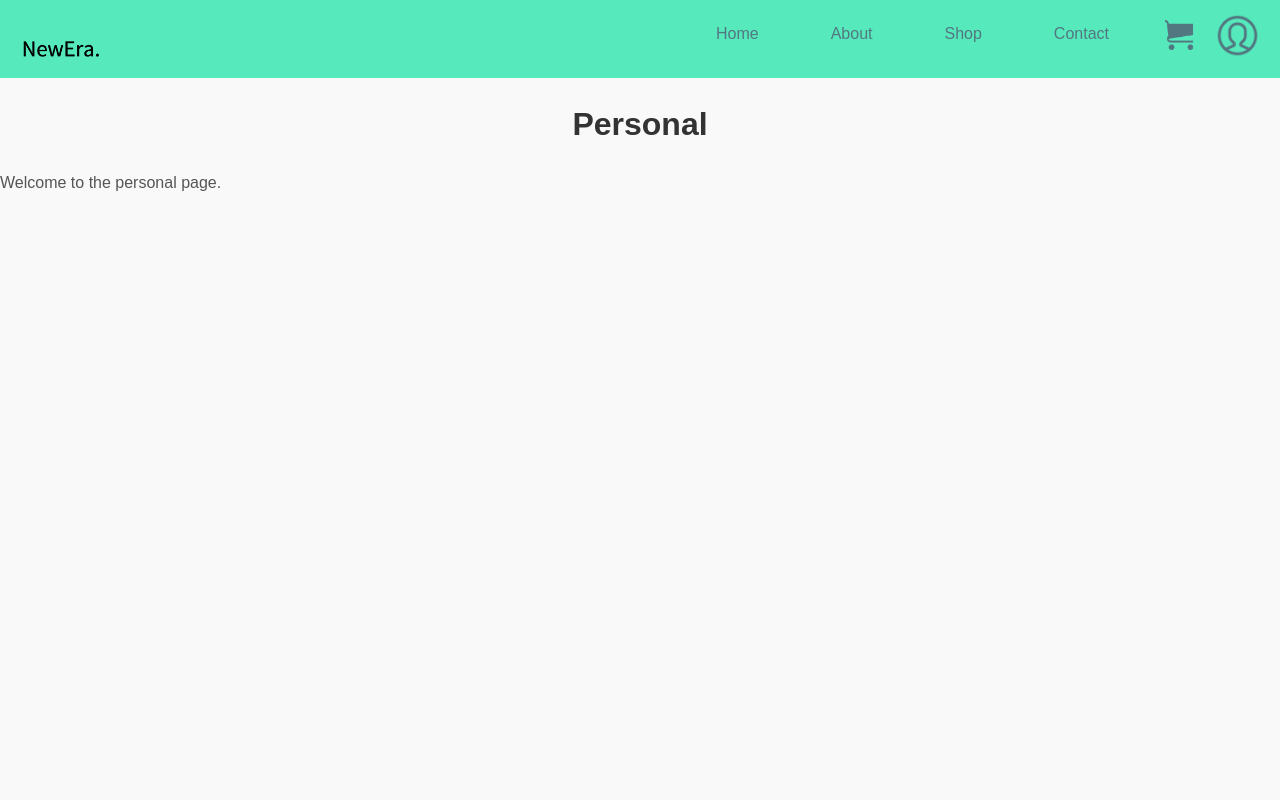
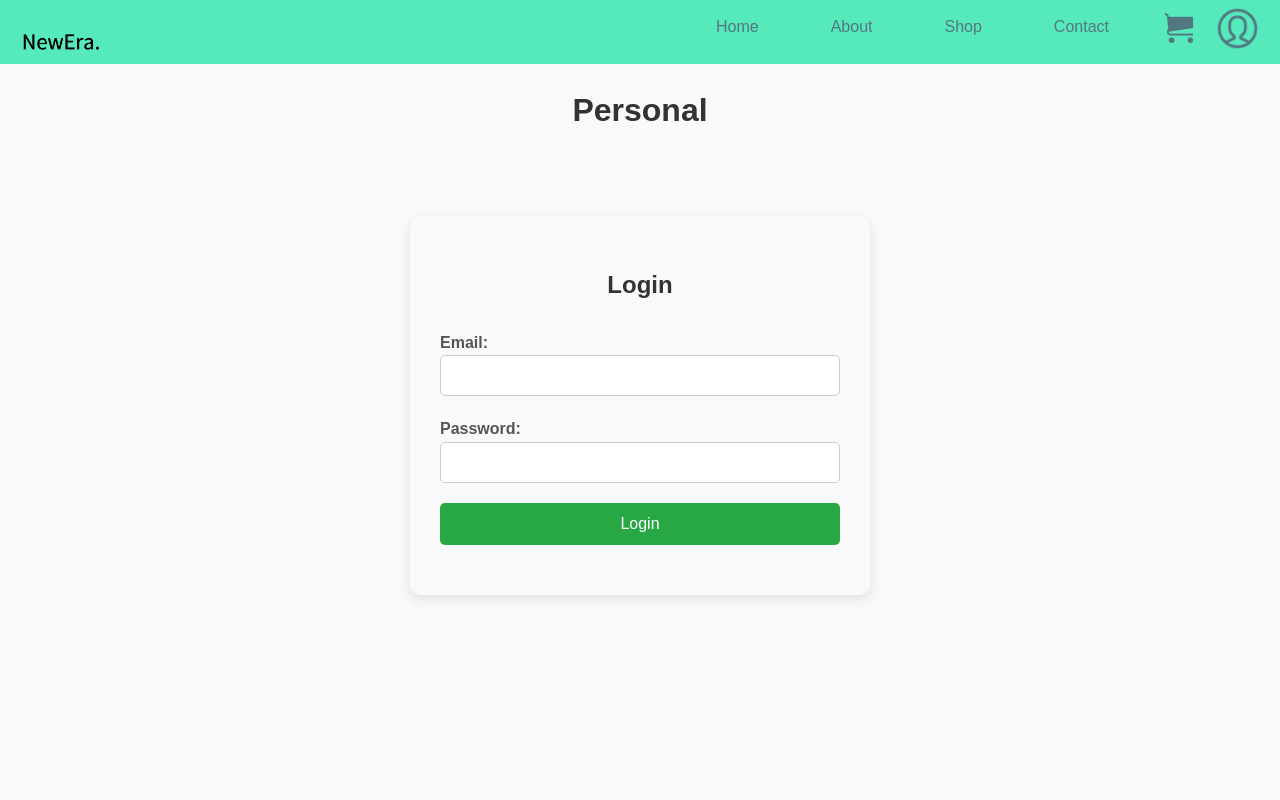
Before and after one commit to Boris870315/NewEra-Website, a React (Create React App) app: page /#/personal in a window 1280 px wide. Shown: the top 800 px of the page. Built offline with nearby package versions, Linux system fonts and the light colour scheme.

Commit message:
sever add but still need to fix

```diff
--- a/src/App.js
+++ b/src/App.js
@@ -16,6 +16,7 @@ import TermsAndConditions from './pages/TermsAndConditions';
 import PrivacyPolicy from './pages/privacyPolicy';
 import DeliveryInformation from './pages/deliveryInformation';
 import ReturnsPolicy from './pages/returnsPolicy';
+import Successful from './pages/Successful';
 
 function App() {
   return (
@@ -35,6 +36,7 @@ function App() {
             <Route path="/privacyPolicy" element={<PrivacyPolicy/>} />
             <Route path="/deliveryInformation" element={<DeliveryInformation/>} />
             <Route path="/returnsPolicy" element={<ReturnsPolicy/>} />
+            <Route path="/success" component={<Successful/>} />
           </Routes>
         </main>
         <Footer />
--- a/src/components/MenuBar.css
+++ b/src/components/MenuBar.css
@@ -1,21 +1,23 @@
-/* src/MenuBar.css */
+/* 整個 menu-bar 的配置 */
 .menu-bar {
   display: flex;
   align-items: center;
   background-color: #55e9bc;
-    overflow: hidden;
+  overflow: visible; /* 確保下拉菜單不被隱藏 */
   padding: 0 20px;
+  position: relative; /* 確保z-index有效 */
+  z-index: 1000; /* 確保導航欄位於較高層 */
 }
 
 .logo-container {
-    margin-right: auto; /* Pushes the menu items to the right */
+  margin-right: auto;
 }
 
 .logo {
-    height: 50px; /* Adjust the height as needed */
+  height: 50px;
 }
 
-  .menu-bar ul {
+.menu-items {
   list-style-type: none;
   margin: 0;
   padding: 0;
@@ -23,10 +25,11 @@
 }
 
 .menu-bar li {
-    margin-right: 20px; /* Add some spacing between menu items */
+  position: relative;
+  margin-right: 20px;
 }
 
-  .nav-link {
+.nav-link, .dropdown-link {
   display: block;
   color: #537780;
   text-align: center;
@@ -34,20 +37,52 @@
   text-decoration: none;
 }
 
-  .nav-link:hover {
+.nav-link:hover, .dropdown-link:hover {
   background-color: #11d3bc;
   color: #fffcca;
   border-radius: 5px;
 }
 
 .active-link {
-    color: yellow; /* Change the color for active link */
-    background-color: #444; /* Change background for active link */
+  color: yellow;
+  background-color: #444;
 }
-  .personal{
+
+.personal {
   height: 45px;
 }
-  .cart{
+
+.cart {
   height: 30px;
-    margin: 20px;
+  margin: 0 20px;
 }
+
+.icons {
+  display: flex;
+  align-items: center;
+}
+
+/* Dropdown styles */
+.dropdown-content {
+  display: none;
+  position: absolute;
+  left: 0; /* 對齊母選單的左側 */
+  background-color: #55e9bc;
+  min-width: 160px;
+  box-shadow: 0px 8px 16px 0px rgba(0,0,0,0.2);
+  z-index: 2000; /* 確保下拉菜單位於所有內容的上層 */
+  margin-top: 5px;
+  padding-left: 0; /* 移除任何內部左邊距 */
+}
+
+.dropdown-content li {
+  padding: 12px 16px;
+}
+
+.dropdown-content li .dropdown-link {
+  color: black;
+}
+
+.dropdown:hover .dropdown-content {
+  display: block;
+}
--- a/src/components/MenuBar.js
+++ b/src/components/MenuBar.js
@@ -2,30 +2,48 @@ import React from 'react';
 import { NavLink } from 'react-router-dom';
 import './MenuBar.css';
 import logo from '../assets/logo.png';
-import personal from '../assets/icon/personal.png'
-import cart from '../assets/icon/cart.png'
+import personal from '../assets/icon/personal.png';
+import cart from '../assets/icon/cart.png';
 
 const MenuBar = () => {
   return (
     <nav className="menu-bar">
       <div className="logo-container">
-      <NavLink to="/" exact>
+        <NavLink to="/" exact>
           <img src={logo} alt="Logo" className="logo" />
         </NavLink>
       </div>
-      <ul>
-        <li><NavLink to="/" exact className="nav-link" activeClassName="active-link">Home</NavLink></li>
-        <li><NavLink to="/about" className="nav-link" activeClassName="active-link">About</NavLink></li>
-        <li><NavLink to="/shop" className="nav-link" activeClassName="active-link">Shop</NavLink></li>
-        <li><NavLink to="/contact-us" className="nav-link" activeClassName="active-link">Contact</NavLink></li>
+      <ul className="menu-items">
+        <li>
+          <NavLink to="/" exact className="nav-link" >Home</NavLink>
+        </li>
+        <li>
+          <NavLink to="/about" className="nav-link" >About</NavLink>
+        </li>
+        <li className="dropdown">
+          <NavLink to="/shop" className="nav-link" >Shop</NavLink>
+          <ul className="dropdown-content">
+            <NavLink to="/shop/clubs" className="dropdown-link" >Clubs</NavLink>
+            <NavLink to="/shop/balls" className="dropdown-link" >Balls</NavLink>
+            <NavLink to="/shop/bags" className="dropdown-link" >Bags</NavLink>
+            <NavLink to="/shop/buggies" className="dropdown-link" >Buggies</NavLink>
+            <NavLink to="/shop/shoesAndClotheing" className="dropdown-link" >Shoes and Clotheing</NavLink>
+            <NavLink to="/shop/technology" className="dropdown-link" >Technology</NavLink>
+            <NavLink to="/shop/accessories" className="dropdown-link" >Accessories</NavLink>
+          </ul>
+        </li>
+        <li>
+          <NavLink to="/contact-us" className="nav-link" >Contact</NavLink>
+        </li>
       </ul>
-      <NavLink to="/cart" exact>
+      <div className="icons">
+        <NavLink to="/cart" exact>
           <img src={cart} alt="cart" className="cart" />
         </NavLink>
-      <NavLink to="/personal" exact>
+        <NavLink to="/personal" exact>
           <img src={personal} alt="personal" className="personal" />
         </NavLink>
-
+      </div>
     </nav>
   );
 };
--- /dev/null
+++ b/src/pages/LoginForm.css
@@ -0,0 +1,65 @@
+/* LoginForm.css */
+
+.login-container {
+    width: 100%;
+    max-width: 400px;
+    margin: 80px auto;
+    padding: 30px;
+    background-color: #f9f9f9;
+    border-radius: 10px;
+    box-shadow: 0 4px 12px rgba(0, 0, 0, 0.1);
+    font-family: Arial, sans-serif;
+}
+
+.login-container h2 {
+    text-align: center;
+    margin-bottom: 25px;
+    color: #333;
+}
+
+.login-form div {
+    margin-bottom: 20px;
+}
+
+.login-form label {
+    display: block;
+    margin-bottom: 8px;
+    color: #555;
+    font-weight: bold;
+}
+
+.login-form input {
+    width: 100%;
+    padding: 12px;
+    border: 1px solid #ccc;
+    border-radius: 5px;
+    box-sizing: border-box;
+    transition: border-color 0.3s;
+}
+
+.login-form input:focus {
+    border-color: #66afe9;
+    outline: none;
+}
+
+.error-message {
+    color: #d9534f;
+    text-align: center;
+    margin-bottom: 15px;
+}
+
+.login-form button {
+    width: 100%;
+    padding: 12px;
+    background-color: #28a745;
+    border: none;
+    border-radius: 5px;
+    color: white;
+    font-size: 16px;
+    cursor: pointer;
+    transition: background-color 0.3s;
+}
+
+.login-form button:hover {
+    background-color: #218838;
+}
--- /dev/null
+++ b/src/pages/LoginForm.js
@@ -0,0 +1,74 @@
+// src/pages/LoginForm.js
+import React, { useState } from 'react';
+import { useNavigate } from 'react-router-dom';
+import './LoginForm.css'; // 新增，導入CSS文件
+
+const LoginForm = () => {
+    const [email, setEmail] = useState('');
+    const [password, setPassword] = useState('');
+    const [error, setError] = useState('');
+    const navigate = useNavigate();
+
+    const handleLogin = async (e) => {
+        e.preventDefault();
+        setError('');
+
+        try {
+            const response = await fetch('/api/login', {
+                method: 'POST',
+                headers: {
+                    'Content-Type': 'application/json'
+                },
+                body: JSON.stringify({ email, password })
+            });
+
+            const data = await response.json();
+
+            if (response.ok) {
+                localStorage.setItem('token', data.token);
+                alert('Login successful!');
+                navigate('/success'); // 使用 useNavigate 進行導航
+            } else {
+                setError(data.message || 'Login failed');
+            }
+        } catch (error) {
+            setError('An error occurred during login');
+        }
+    }
+
+    return (
+        <div className="login-container">
+            <h2>Login</h2>
+            <form onSubmit={handleLogin} className="login-form">
+                <div>
+                    <label>
+                        Email:
+                        <input
+                            type="email"
+                            value={email}
+                            onChange={(e) => setEmail(e.target.value)}
+                            required
+                        />
+                    </label>
+                </div>
+                <div>
+                    <label>
+                        Password:
+                        <input
+                            type="password"
+                            value={password}
+                            onChange={(e) => setPassword(e.target.value)}
+                            required
+                        />
+                    </label>
+                </div>
+                {error && <p className="error-message">{error}</p>}
+                <div>
+                    <button type="submit">Login</button>
+                </div>
+            </form>
+        </div>
+    );
+};
+
+export default LoginForm;
--- /dev/null
+++ b/src/pages/Successful.js
@@ -0,0 +1,13 @@
+// src/pages/Shop.js
+import React from 'react';
+
+const Successful = () => {
+  return (
+    <div>
+      <h1>Shop</h1>
+      <p>Login successful</p>
+    </div>
+  );
+};
+
+export default Successful;
--- a/src/pages/personal.js
+++ b/src/pages/personal.js
@@ -1,10 +1,12 @@
+// src/pages/.js
 import React from 'react';
+import LoginForm from './LoginForm';
 
 const Personal = () => {
   return (
     <div className='index'>
       <h1>Personal</h1>
-      <p>Welcome to the personal page.</p>
+      <LoginForm/>
     </div>
   );
 };
```
Also changed, not shown: package.json (+11 -2 lines), src/pages/SignUp.css (added), src/pages/SignUp.js (added), 2 other files (tests, documents, lock files or other folders). Lines whose indentation alone changed are shown as unchanged.
